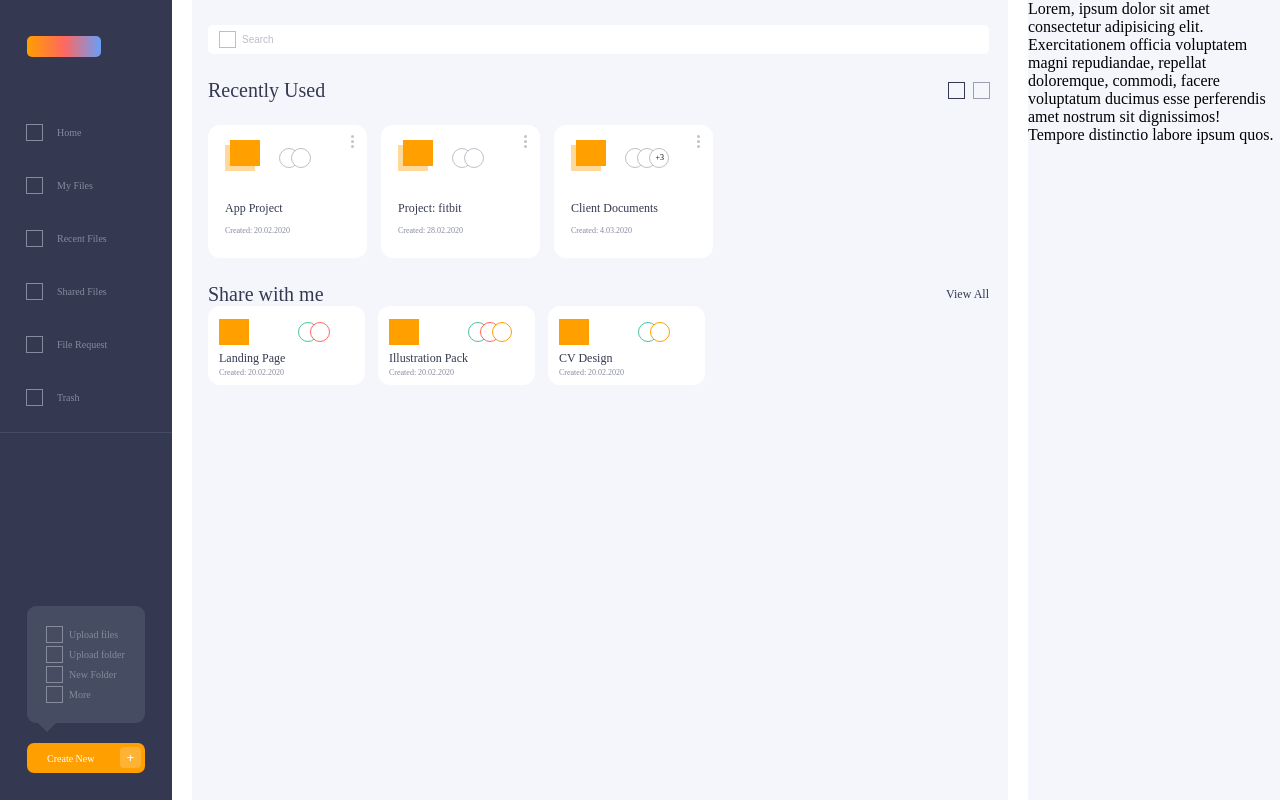
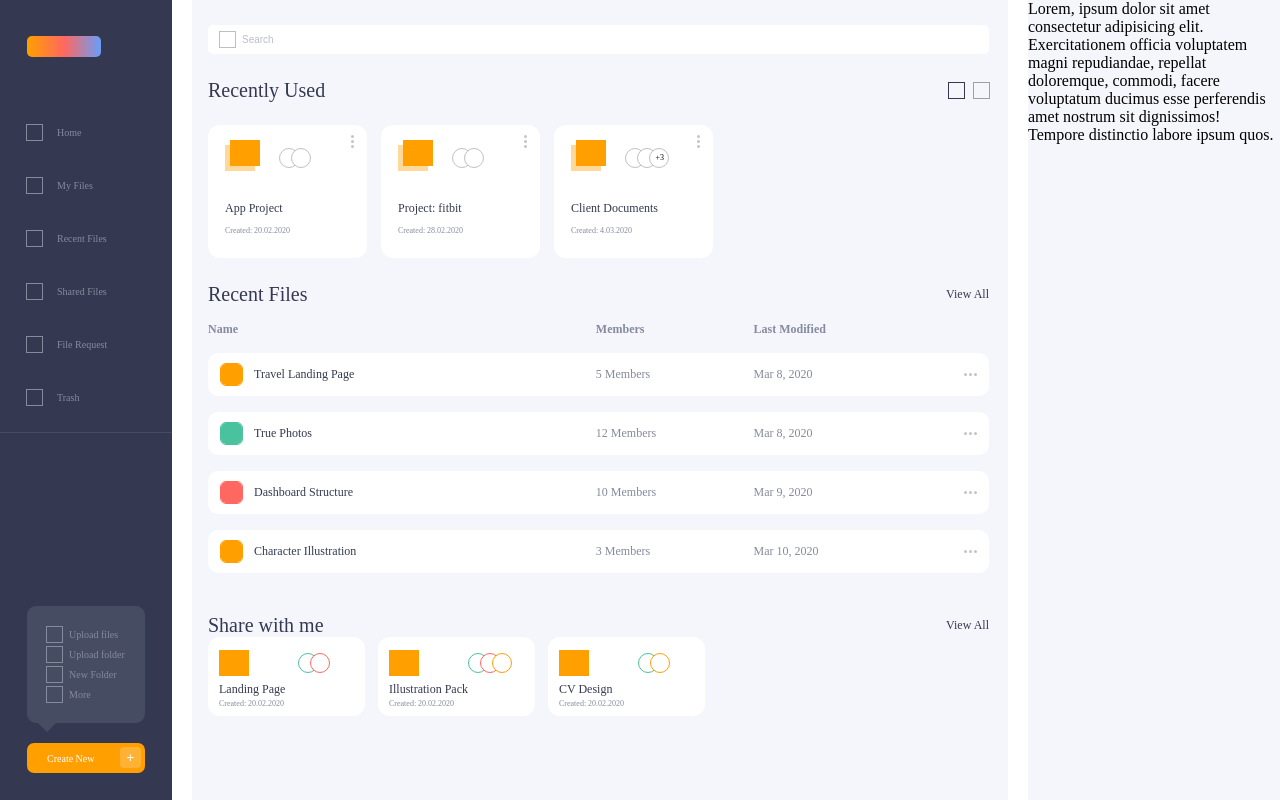
Before and after one commit to ravnhq/react-nerdery-css-layout-challenge, a React (Vite) app: page / in a window 1280 px wide. Built offline with nearby package versions, Linux system fonts and the light colour scheme.

Commit message:
fix: more precision & changed styles

```diff
--- a/src/App.tsx
+++ b/src/App.tsx
@@ -99,9 +99,9 @@ function App() {
             ))}
           </div>
         </Section>
-        {/* <Section title="Recent Files" action={false}>
+        <Section title="Recent Files" action={false}>
           <Table data={tableData}></Table>
-        </Section> */}
+        </Section>
         <Section title="Share with me" action={false}>
           <div style={{ display: "flex", gap: "13px" }}>
             {sharedFiles.map((file) => (
--- /dev/null
+++ b/src/Table/Table.css
@@ -0,0 +1,43 @@
+.table{
+    width: 100%;
+    border-spacing: 0 16px;
+    font-size: 12px;
+}
+thead{
+    color: var(--gray-fc)
+}
+th{
+    text-align: left;
+}
+
+tr > td{
+    padding: 11px 0px;
+    background-color: white;
+}
+
+tr > td:not(:first-child){
+    color: var(--gray-fc)
+}
+
+tr > td:first-child{
+    border-radius: 10px 0px 0px 10px;
+    padding-left: 13px;
+}
+
+tr > td:last-child{
+    border-radius: 0px 10px 10px 0px;
+}
+
+.cellContainer{
+    display: flex;
+    gap: 12px;
+    color: var(--sidebar-bg);
+    align-items: center;
+}
+.cellAction{
+    display: flex;
+    width: 100%;
+    align-items: center;
+    justify-content: space-between;
+    padding-right: 12px;
+}
--- a/src/Table/Table.tsx
+++ b/src/Table/Table.tsx
@@ -2,10 +2,11 @@ import React, { FC } from "react";
 import TableHeader from "./TableHeader";
 import TableBody from "./TableBody";
 import { Table as TableProps } from "./types";
+import "./Table.css";
 
 const Table: FC<TableProps> = ({ data }) => {
   return (
-    <table style={{ width: "100%", borderSpacing: "0 16px" }}>
+    <table className="table">
       <TableHeader />
       <TableBody data={data} />
     </table>
--- a/src/Table/TableCell.tsx
+++ b/src/Table/TableCell.tsx
@@ -2,39 +2,21 @@ import React, { FC } from "react";
 import RoundedSquare from "../roundedSquare/RoundedSquare";
 import { ReactComponent as EllipsisHorizontal } from "../assets/ellipsisHorizontal.svg";
 import { TableCell as TableCellProps } from "./types";
+import "./Table.css";
 
 const TableCell: FC<TableCellProps> = ({ name, members, date, type }) => {
   const colors = ["orange", "green", "red", "blue"];
   return (
     <tr>
-      <td
-        style={{
-          alignItems: "center",
-          padding: "11px 13px",
-          borderRadius: "10px 0px 0px 10px",
-          backgroundColor: "white",
-        }}
-      >
-        <div style={{ display: "flex", gap: "12px" }}>
+      <td>
+        <div className="cellContainer">
           <RoundedSquare color={colors[type]} size="small" /> {name}
         </div>
       </td>
-      <td style={{ backgroundColor: "white" }}>{members} Members</td>
-      <td
-        style={{
-          backgroundColor: "white",
-        }}
-      >
-        <div style={{ display: "flex" }}>
-          <div
-            style={{
-              display: "flex",
-              width: "100%",
-              alignItems: "center",
-              justifyContent: "space-between",
-              paddingRight: "20px",
-            }}
-          >
+      <td>{members} Members</td>
+      <td>
+        <div>
+          <div className="cellAction">
             {date} <EllipsisHorizontal />
           </div>
         </div>
--- a/src/Table/TableHeader.tsx
+++ b/src/Table/TableHeader.tsx
@@ -4,9 +4,9 @@ const TableHeader = () => {
   return (
     <thead>
       <tr>
-        <th style={{ textAlign: "left" }}>Name</th>
-        <th style={{ textAlign: "left" }}>Members</th>
-        <th style={{ textAlign: "left" }}>Last Modified</th>
+        <th>Name</th>
+        <th>Members</th>
+        <th>Last Modified</th>
       </tr>
     </thead>
   );
```
